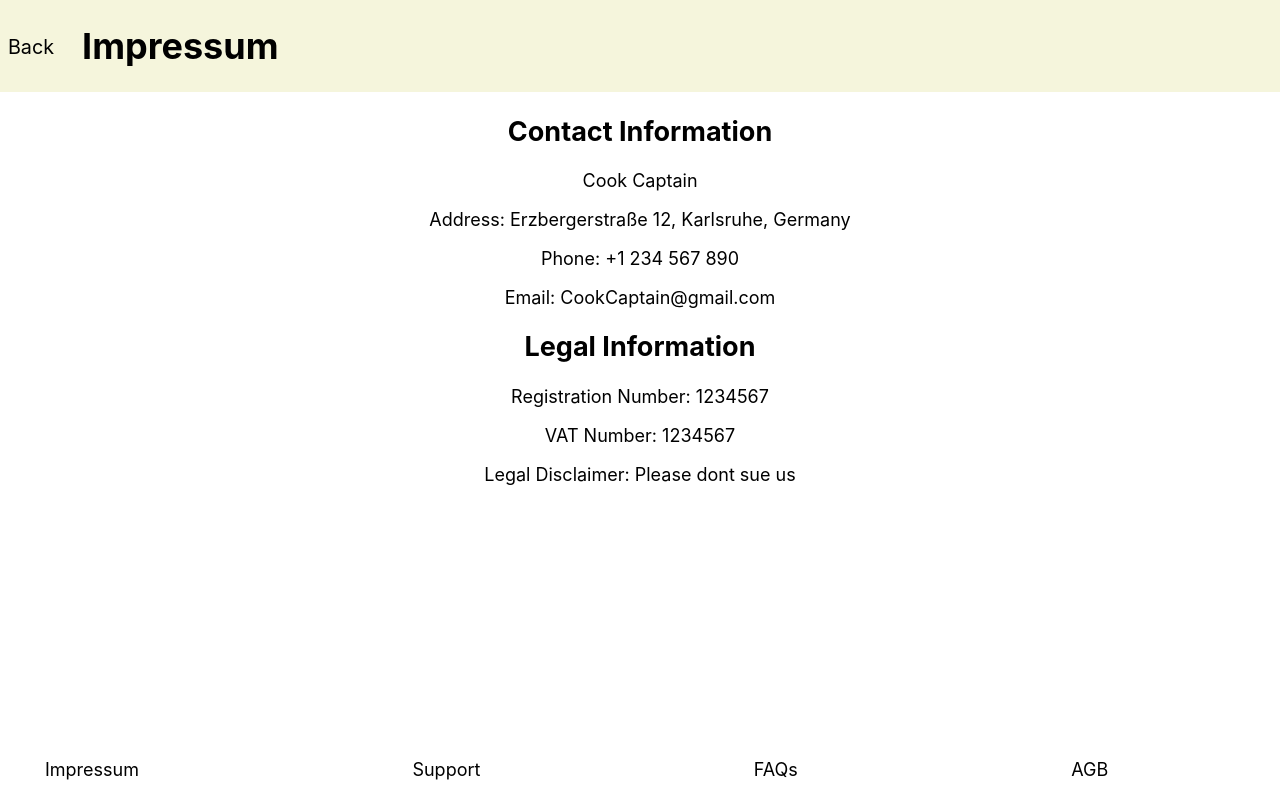
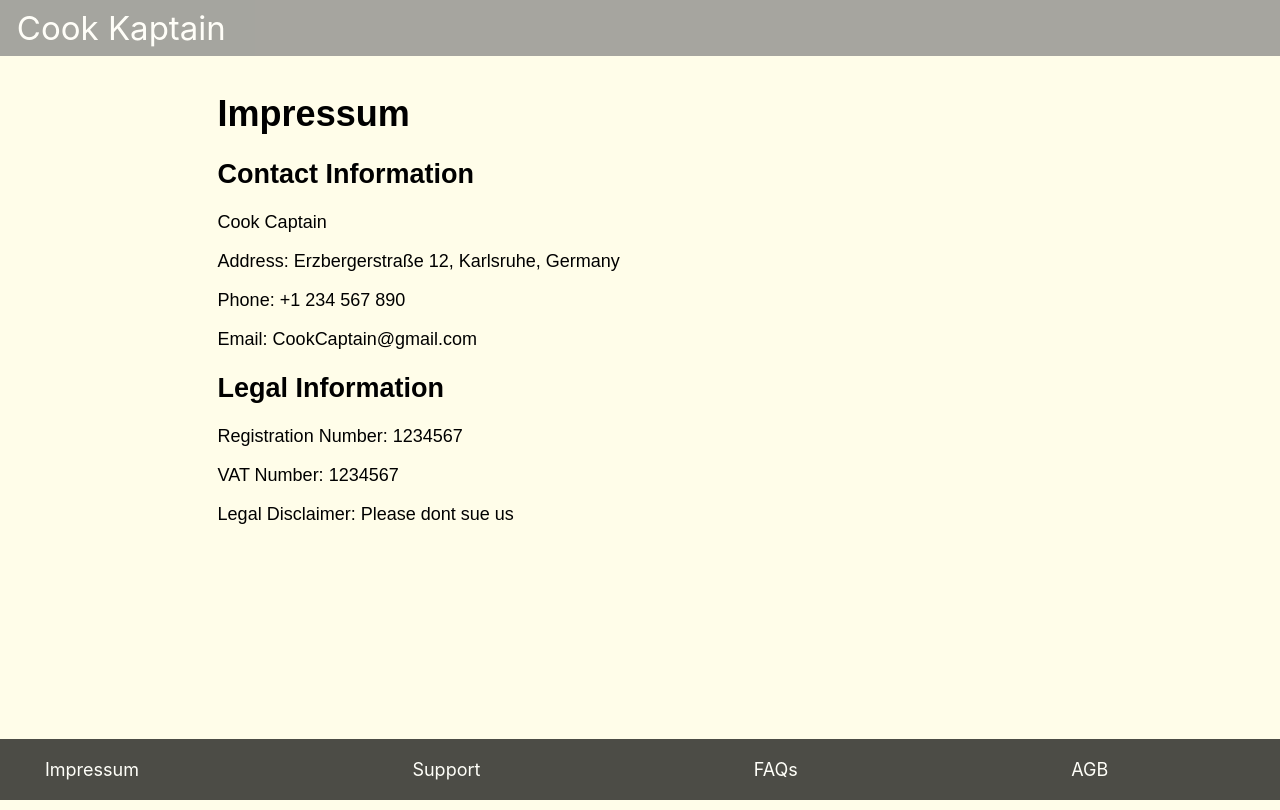
Before and after one commit to Schmarvinius/CookCaptain, a React (Create React App) app in the folder clientside/: page /impressum in a window 1280 px wide. Built offline with nearby package versions, Linux system fonts and the light colour scheme.

Commit message:
Overdo the Desgin of the Page

```diff
--- a/clientside/src/Imprint/Imprint.js
+++ b/clientside/src/Imprint/Imprint.js
@@ -14,11 +14,15 @@ function Imprint() {
             <div className="background">
                 <div className="headbar">
                     <button className="textButton" onClick={handleBackClick}>
-                        Back
+                        <div className="fancy">
+                            Cook Kaptain
+                        </div>
                     </button>
+
+                </div>
+                <div className="imprintBody">
+                    <div className="impressum-content">
                         <h1>Impressum</h1>
-                </div>
-                <div className="impressum-content">
                         <h2 className="impressum-heading">Contact Information</h2>
                         <p>Cook Captain</p>
                         <p>Address: Erzbergerstraße 12, Karlsruhe, Germany</p>
@@ -31,6 +35,7 @@ function Imprint() {
                     </div>
                 </div>
             </div>
+        </div>
         </>
     );
 }
--- a/clientside/src/Imprint/ImprintStyle.css
+++ b/clientside/src/Imprint/ImprintStyle.css
@@ -1,7 +1,5 @@
 .background{
-
-    text-align: center;
-    background-color: white;
+    background-color: rgb(255, 253, 233);
     width: 100vw;
     height: 100vh;
     padding: 10px 10px;
@@ -9,21 +7,31 @@
 }
 .headbar{
     display: flex;
+    opacity: 0.7;
     margin-top: 0px;
+    height: 7%;
     width: 100vw;
-    background-color: beige;
-    padding: 0px 0px;
+    background-color: grey;
     text-align: left;
+}
+.imprintBody{
+    padding: 1%;
+    padding-left: 17%;
+    font-family: 'Montserrat', sans-serif;
+
 
 }
+
 .textButton{
     background: none;
     border: none;
     padding: 10px;
+    padding-left: 2%;
     font: inherit;
     cursor: pointer;
-    color: inherit;
+    color:white;
     margin-right: 20px;
+    font-size: 30px;
 
 }
 .textButton:hover{
--- a/clientside/src/LoginSignUp/styles.css
+++ b/clientside/src/LoginSignUp/styles.css
@@ -5,12 +5,14 @@ body {
     height: 100vh;
     margin: 0;
     padding: 0;
-    background-image: url(".//../images/doner.png");
+    background-image: url(".//../images/doner.jpg");
     background-repeat: no-repeat;
     background-size: cover;
     background-position: center;
     background-attachment: fixed;
     font-size: 18px;
+    background-color: #414040;
+
   }
   .login-container h2 {
     font-size: 24px;
--- a/clientside/src/Lowbar/LowBarStyle.css
+++ b/clientside/src/Lowbar/LowBarStyle.css
@@ -2,24 +2,28 @@
 
 
 .text-button {
+
     background: none;
     border: none;
     padding: 0;
     font: inherit;
     cursor: pointer;
-    color: inherit;
+    color:white;
+
+
 }
 .text-button:hover{
     transform: scale(1.10)
 }
 
 .ImprintContainer{
+    opacity: 0.7;
     position: fixed;
     bottom: 0;
     left: 0;
     text-align: center;
     width: 100vw;
-    background-color: white;
+    background-color: black;
     padding: 5px;
     font-size: 18px;
 }
--- a/clientside/src/MainViews/Headbar/Headbar.js
+++ b/clientside/src/MainViews/Headbar/Headbar.js
@@ -11,7 +11,9 @@ const Headbar = () =>{
 
     return(
         <>
-           {user && user.name ? <h1>{user.name}</h1> : <h1>No user available</h1>}
+            <div className='HeadContainer'>
+                {user && user.name ? <h1>{user.name}</h1> : <h1>No user available</h1>}
+            </div>
         </>
     )
 }
--- a/clientside/src/MainViews/Headbar/styles.css
+++ b/clientside/src/MainViews/Headbar/styles.css
@@ -0,0 +1,32 @@
+.text-button {
+    background: none;
+    border: none;
+    padding: 0;
+    font: inherit;
+    cursor: pointer;
+    color: inherit;
+}
+.text-button:hover{
+    transform: scale(1.10)
+}
+.background{
+
+}
+
+.HeadContainer{
+    position: fixed;
+    top: 0;
+    left: 0;
+    text-align: center;
+    width: 100vw;
+    background-color: white;
+    padding: 5px;
+    font-size: 18px;
+}
+.ImprintInformation{
+    display: flex;
+    justify-content: space-between;
+    padding: 0 40px; /* Adjust the padding as needed */
+    margin-bottom: 15px;
+    margin-top: 15px;
+}
--- a/clientside/src/MainViews/WelcomePage.js
+++ b/clientside/src/MainViews/WelcomePage.js
@@ -8,12 +8,6 @@ function MyWelcomePage(){
     return (
         <>
             <Headbar />
-                <div className="page-container">
-                    <h1>Welcome Page</h1>
-                    <p>Lorem Ipsum</p>
-                </div>
-
-
         </>
 
     );
```
Also changed, not shown: clientside/src/images/doner.jpg (added), clientside/src/images/quellen.txt (added). Lines whose indentation alone changed are shown as unchanged.
